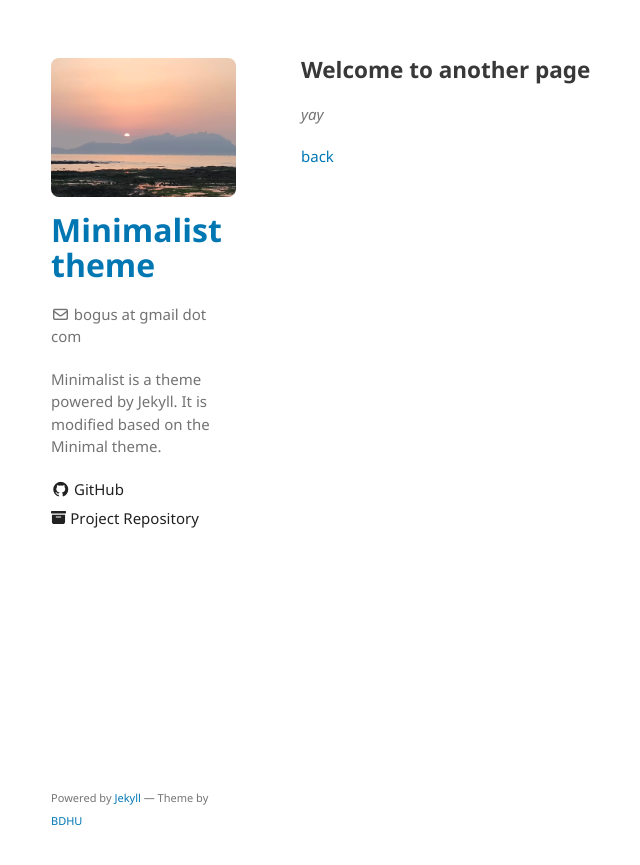
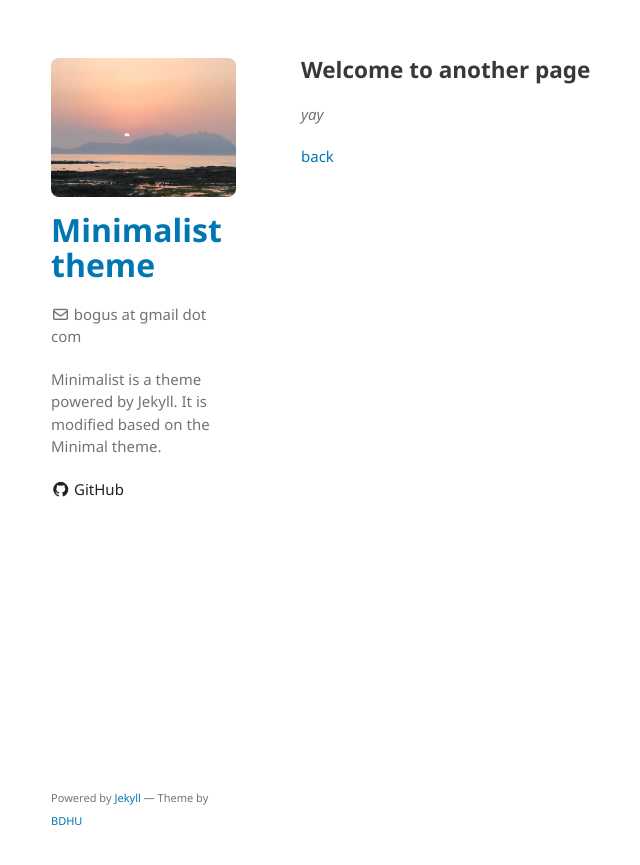
Before and after one commit to 21020007039/lmp.github.io, a Jekyll site: the page built from another-page.md, in a window 1280 px wide. Shown: the top 865 px of the page, without its empty margins (159-799 px from the left). Built offline with Jekyll 4.4.1, drawn with Linux system fonts in a browser that asks for light colours; our own code applies the rules of GitHub Pages for plain Markdown files.

Commit message:
Update _config.yml

```diff
--- a/_config.yml
+++ b/_config.yml
@@ -14,10 +14,7 @@ plugins:
 sidebar:
   - name: GitHub
     icon: <i class="fa-brands fa-github"></i>
-    link: https://github.com/BDHU
-  - name: Project Repository
-    icon: <svg xmlns="http://www.w3.org/2000/svg" aria-hidden="true" role="img" style="vertical-align:-0.125em;" width="1em" height="1em" preserveAspectRatio="xMidYMid meet" viewBox="0 0 16 16"><g fill="currentColor"><path d="M12.643 15C13.979 15 15 13.845 15 12.5V5H1v7.5C1 13.845 2.021 15 3.357 15h9.286zM5.5 7h5a.5.5 0 0 1 0 1h-5a.5.5 0 0 1 0-1zM.8 1a.8.8 0 0 0-.8.8V3a.8.8 0 0 0 .8.8h14.4A.8.8 0 0 0 16 3V1.8a.8.8 0 0 0-.8-.8H.8z"/></g></svg>
-    link: https://github.com/BDHU/minimalist
+    link: https://github.com/21020007039
 
 # https://github.com/github/pages-gem/issues/399#issuecomment-301827749
 # When running locally, we run into the following error —
```
